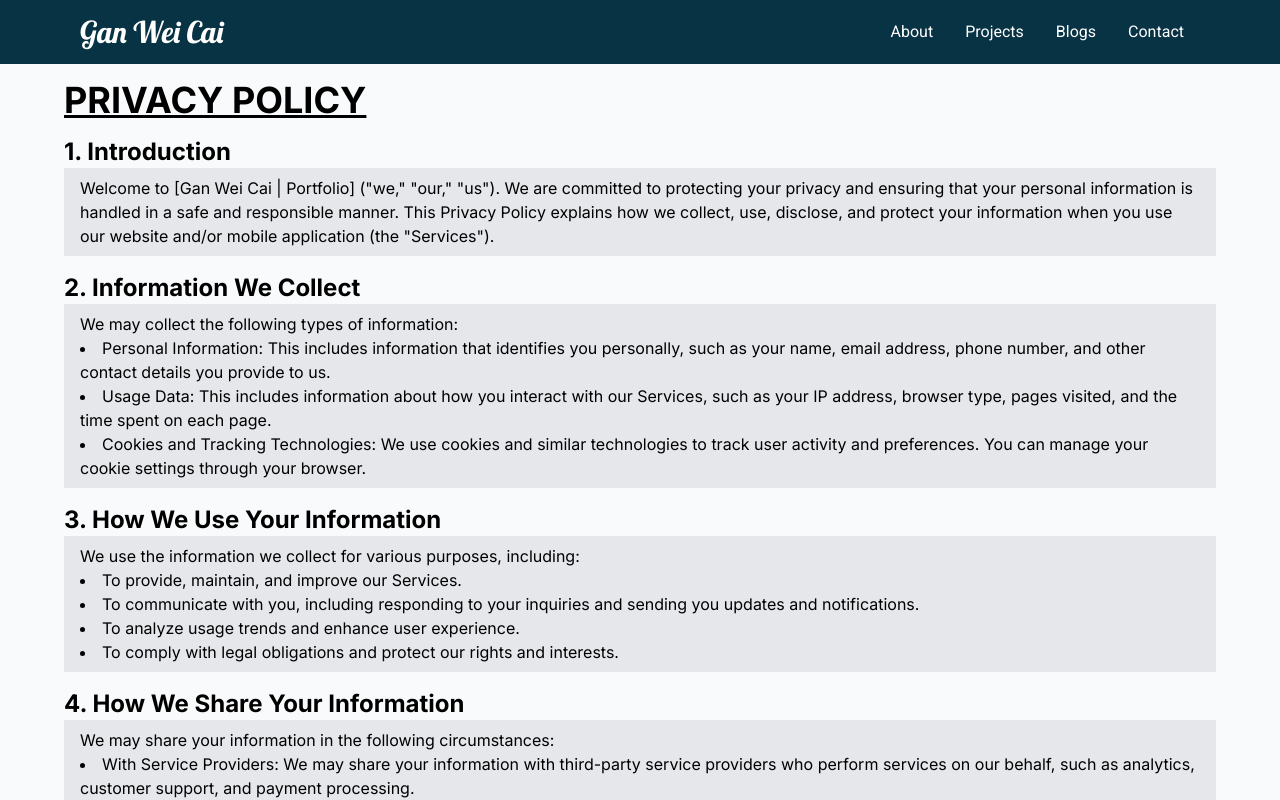
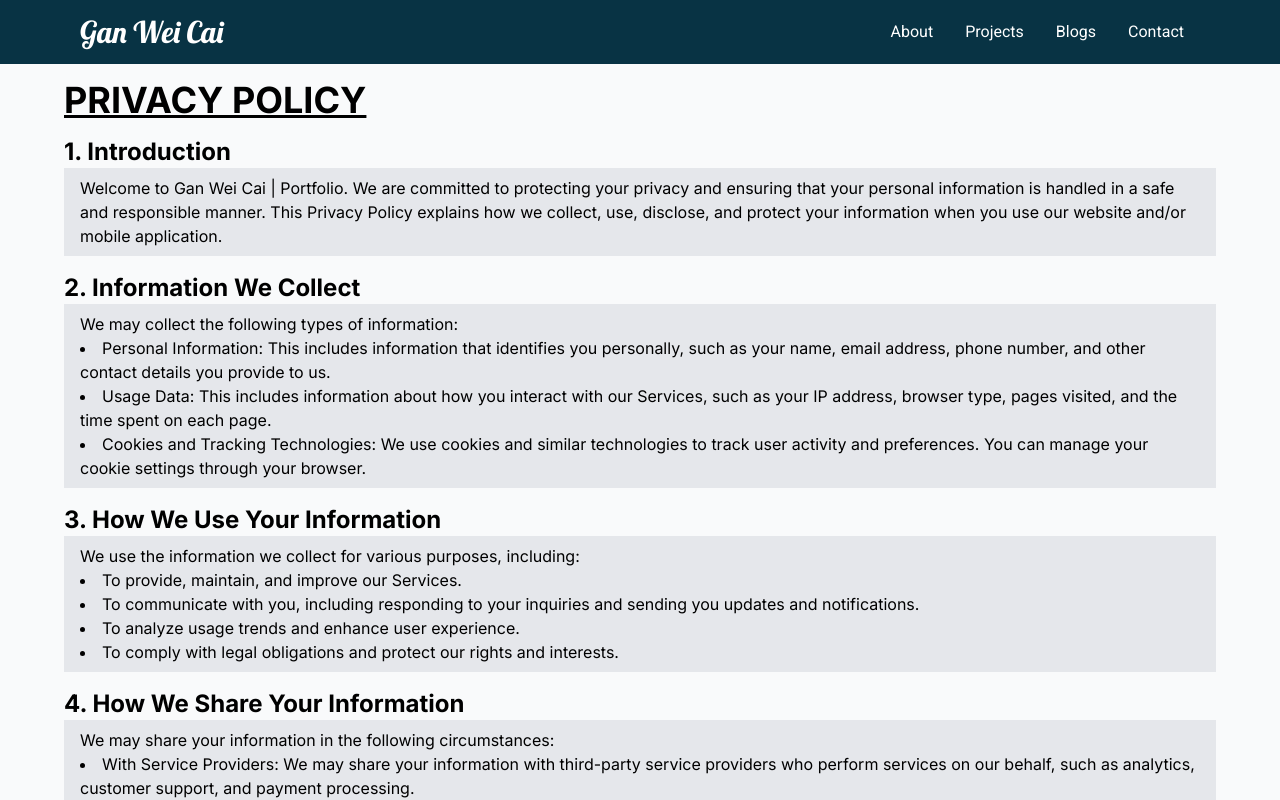
Before and after one commit to weicai812/weicai-portfolio, a Next.js app: page /privacy-policy in a window 1280 px wide. Built offline with nearby package versions, Linux system fonts and the light colour scheme.

Commit message:
initial commit

```diff
--- a/src/app/disclaimer/page.js
+++ b/src/app/disclaimer/page.js
@@ -18,7 +18,7 @@ export default function Disclaimer() {
                 1. General Information
                 </h2>
                 <p className='px-4 py-2 bg-gray-200'>
-                The information provided on [Gan Wei Cai | Portfolio] (the "Site") is for general informational purposes only. All content on the Site is provided in good faith, and we strive to ensure that the information is accurate and up-to-date. However, we make no warranties or representations of any kind regarding the accuracy, completeness, or reliability of any information on the Site.
+                The information provided on Gan Wei Cai | Portfolio is for general informational purposes only. All content on the Site is provided in good faith, and we strive to ensure that the information is accurate and up-to-date. However, we make no warranties or representations of any kind regarding the accuracy, completeness, or reliability of any information on the Site.
                 </p>
                 <h2 className='text-lg md:text-2xl pt-4 font-bold'>
                 2. No Professional Advice
--- a/src/app/privacy-policy/page.js
+++ b/src/app/privacy-policy/page.js
@@ -18,7 +18,7 @@ export default function Privacy() {
                     1. Introduction
                 </h2>
                 <p className='px-4 py-2 bg-gray-200'>
-                Welcome to [Gan Wei Cai | Portfolio] ("we," "our," "us"). We are committed to protecting your privacy and ensuring that your personal information is handled in a safe and responsible manner. This Privacy Policy explains how we collect, use, disclose, and protect your information when you use our website and/or mobile application (the "Services").
+                Welcome to Gan Wei Cai | Portfolio. We are committed to protecting your privacy and ensuring that your personal information is handled in a safe and responsible manner. This Privacy Policy explains how we collect, use, disclose, and protect your information when you use our website and/or mobile application.
                 </p>
                 <h2 className='text-lg md:text-2xl pt-4 font-bold'>
                     2. Information We Collect
@@ -77,7 +77,7 @@ export default function Privacy() {
                 </h2>
                 <div className='px-4 py-2 bg-gray-200'>
                 <p>
-                We may update this Privacy Policy from time to time. We will notify you of any changes by posting the new Privacy Policy on our website and updating the "Last Updated Date" at the bottom of this document. We encourage you to review this Privacy Policy periodically for any changes.
+                We may update this Privacy Policy from time to time. We will notify you of any changes by posting the new Privacy Policy on our website and updating the Last Updated Date at the bottom of this document. We encourage you to review this Privacy Policy periodically for any changes.
                 </p>
                 </div>
                 <h2 className='text-lg md:text-2xl pt-4 font-bold'>
--- a/src/pages/Hero/index.js
+++ b/src/pages/Hero/index.js
@@ -152,7 +152,7 @@ export default function Hero() {
                 <span className="text-gray-400">{'('}</span>
               </div>
               <div>
-                <span className="ml-12 lg:ml-[5rem] mr-2 text-cyan-400">"Absolutely"</span>
+                <span className="ml-12 lg:ml-[5rem] mr-2 text-cyan-400">Absolutely</span>
                 <span className="text-gray-400">{')'}</span>
               </div>
               <div>
```
